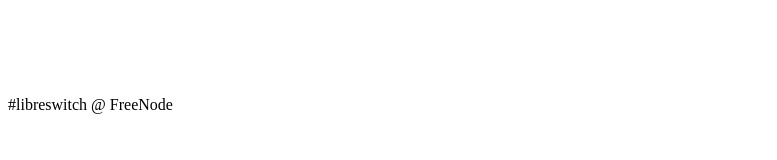
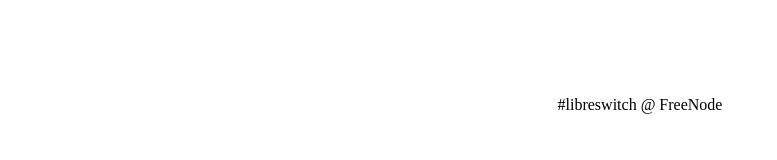
Before and after one commit to libreswitch/libreswitch.github.io, a plain HTML site: page index.html in a window 1280 px wide. Shown: the whole page, without its empty margins (0-777 px from the left). Drawn offline with Linux system fonts and the light colour scheme.

Commit message:
Update index.html

```diff
--- a/index.html
+++ b/index.html
@@ -1,3 +1,4 @@
 <!DOCTYPE html>
 <title>LibreSwitch</title>
-<br><br><br><br><p>#libreswitch @ FreeNode
+<br><br><br><br>
+<center><p>#libreswitch @ FreeNode
```
